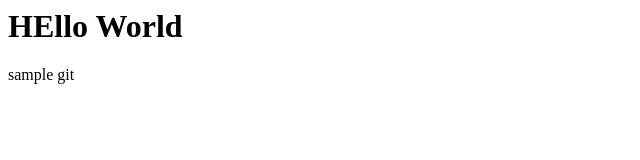
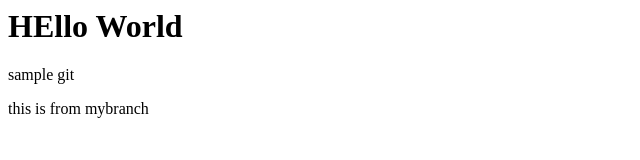
Before and after one commit to malukutty/myapps, a plain HTML site: page index.html in a window 1280 px wide. Shown: the whole page, without its empty margins (0-640 px from the left). Drawn offline with Linux system fonts and the light colour scheme.

Commit message:
added mybranch

```diff
--- a/index.html
+++ b/index.html
@@ -2,5 +2,6 @@
 <body>
 <h1>HEllo World</h1>
 <p>sample git</p>
+<p>this  is from mybranch</p>
 </body>
 </html>
```
Also changed, not shown: file1.html (added, +1 -0 lines), dir2/two.txt (added), 1 other file.
